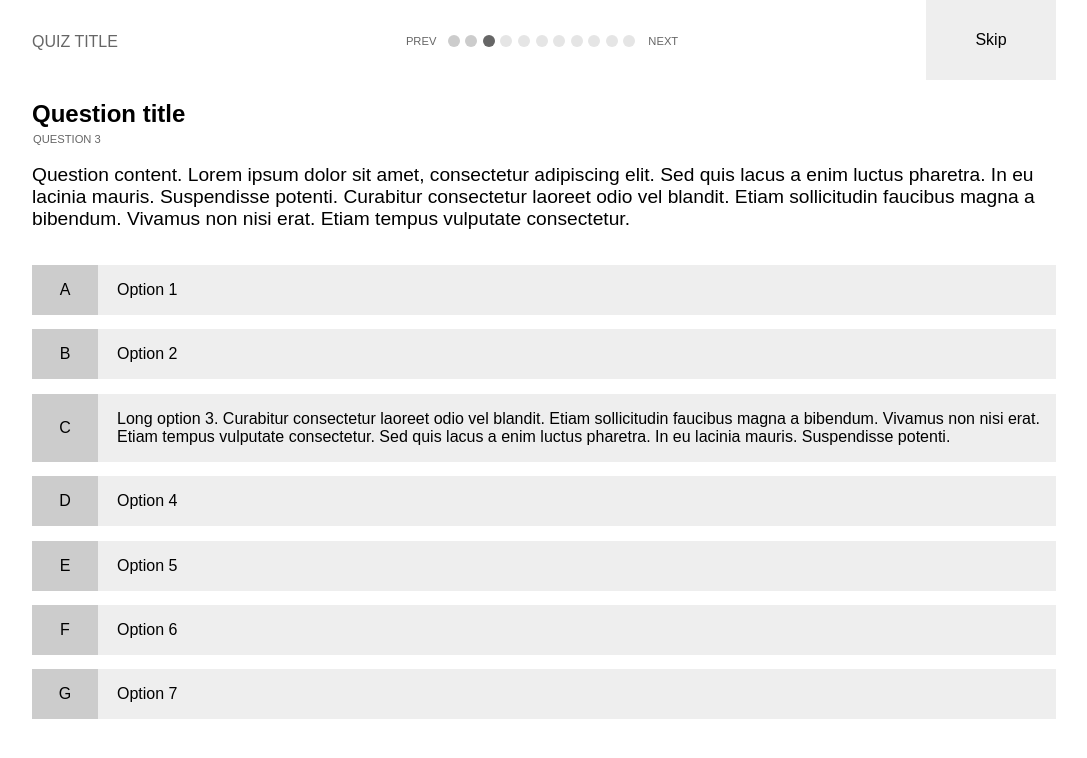
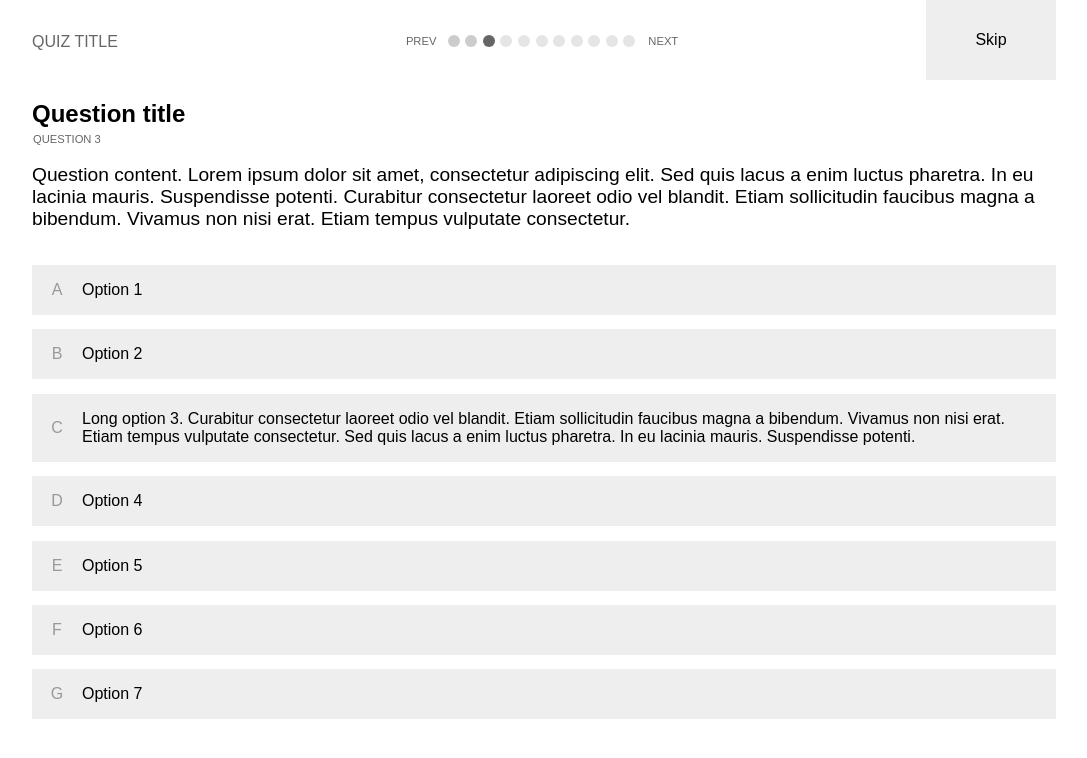
Before and after one commit to ehmorris/quiz-app, a Jekyll site: the page built from index.html, in a window 1280 px wide. Shown: the top 758 px of the page, without its empty margins (96-1183 px from the left). Built offline with Jekyll 4.4.1, drawn with Linux system fonts in a browser that asks for light colours; nearby versions of some CDN libraries; Markdown is read by kramdown in place of the engine named in the settings.

Commit message:
chaged option labels

```diff
--- a/stylesheets/application.css
+++ b/stylesheets/application.css
@@ -545,22 +545,19 @@ ul.options {
       margin-bottom: .5em;
       text-decoration: none; }
       ul.options li a.option span.o_label {
-        background: #ccc;
+        color: #999;
         display: inline-block;
         float: left;
-        padding: 1em .5em;
-        margin-right: 1em;
+        padding: 1em 0;
         text-align: center;
         width: 50px; }
       ul.options li a.option span.o_text {
         display: block;
-        margin-left: 85px;
+        margin-left: 50px;
         padding: 1em .5em 1em 0; }
       ul.options li a.option:focus, ul.options li a.option:active {
         background: #666;
         color: #fff; }
-        ul.options li a.option:focus span.o_label, ul.options li a.option:active span.o_label {
-          background: #333; }
   ul.options li.clicked a.option {
     -webkit-animation: yellow-flash .3s; }
   ul.options li.clicked a.option span.o_label {
@@ -602,7 +599,7 @@ ul.options {
     text-align: center; }
 
   ul.indicators {
-    margin-top: 0; }
+    margin-top: -20px; }
     ul.indicators li.q_nav {
       display: none; }
 
```
Also changed, not shown: stylesheets/sass/application.scss (+4 -9 lines), 2 other files.
